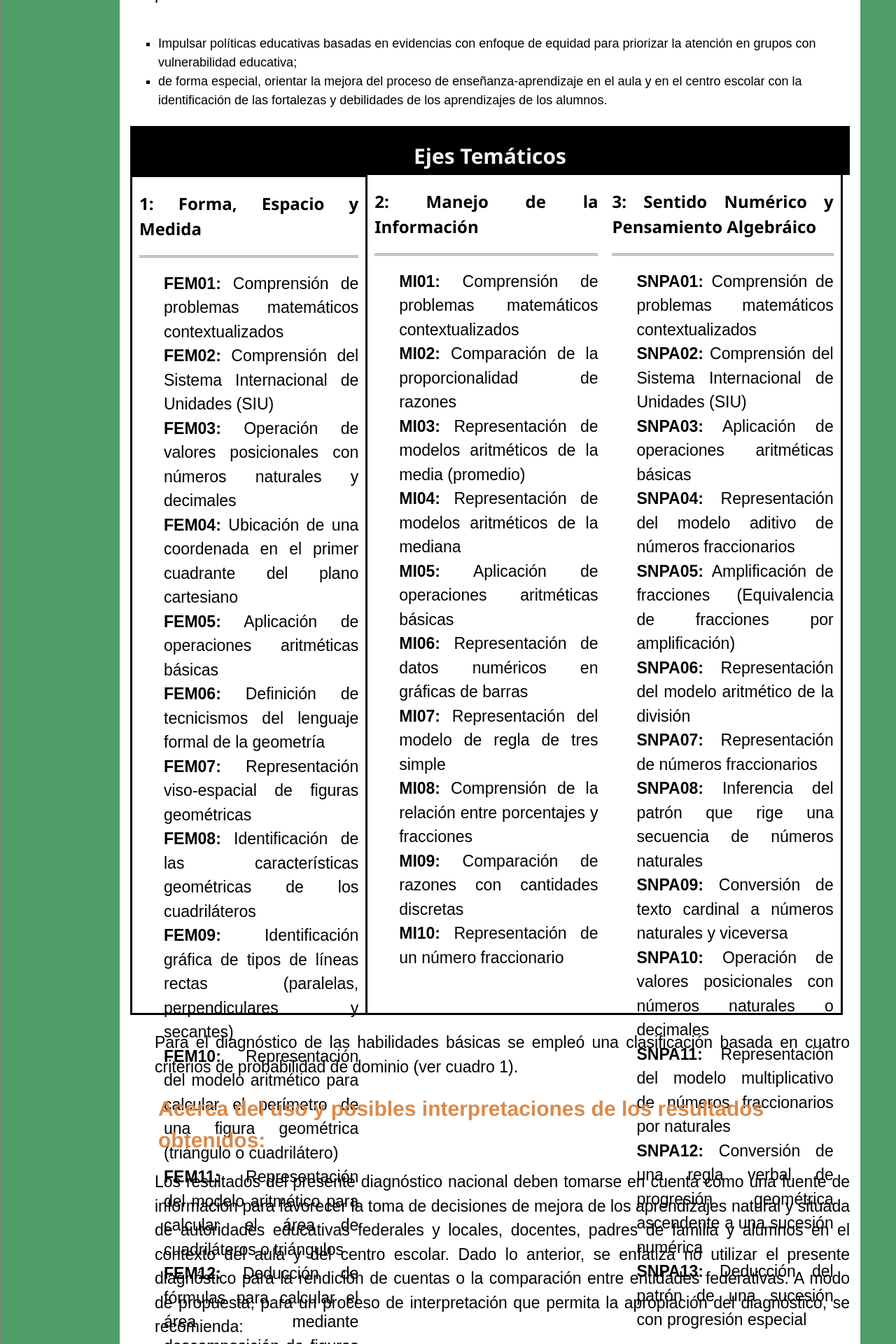
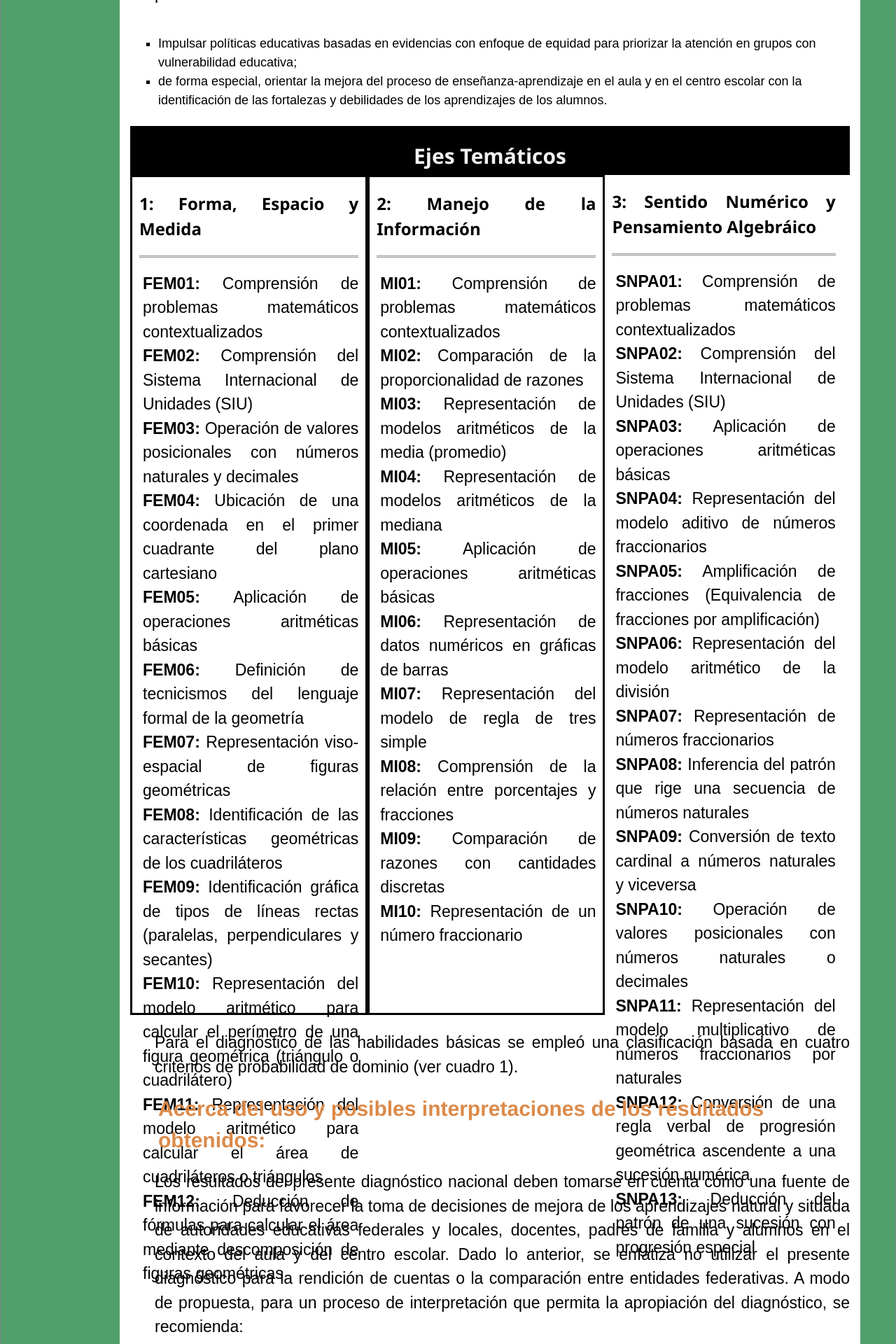
Before and after one commit to rimedie/rimedie.github.io, a Jekyll site: the page built from 1_InfogDetalles.html, in a window 1280 px wide. Shown: the part 2134-4054 px from the top of the page at 70% size. Built offline with Jekyll 4.4.1, drawn with Linux system fonts in a browser that asks for light colours.

Commit message:
Update 1_InfogDetalles.html

```diff
--- a/1_InfogDetalles.html
+++ b/1_InfogDetalles.html
@@ -40,49 +40,49 @@
 <div class="column left" style="text-align: justify; background: white;  height:1200px; border: 3px solid black;">
     <h3><b>1: Forma, Espacio y Medida</b></h3>
 	   <hr class="style2">
-	    <p><b>FEM01:</b> Comprensión de problemas matemáticos contextualizados </p>
-	    <p><b>FEM02:</b> Comprensión del Sistema Internacional de Unidades (SIU) </p>
-	    <p><b>FEM03:</b> Operación de valores posicionales con números naturales y decimales </p>
-	    <p><b>FEM04:</b> Ubicación de una coordenada en el primer cuadrante del plano cartesiano</p>
-	    <p><b>FEM05:</b> Aplicación de operaciones aritméticas básicas</p>
-	    <p><b>FEM06:</b> Definición de tecnicismos del lenguaje formal de la geometría </p>
-	    <p><b>FEM07:</b> Representación viso-espacial de figuras geométricas </p>
-	    <p><b>FEM08:</b> Identificación de las características geométricas de los cuadriláteros</p>
-	    <p><b>FEM09:</b> Identificación gráfica de tipos de líneas rectas (paralelas, perpendiculares y secantes)</p>
-	    <p><b>FEM10:</b> Representación del modelo aritmético para calcular el perímetro de una figura geométrica (triángulo o cuadrilátero)</p>
-	    <p><b>FEM11:</b> Representación del modelo aritmético para calcular el área de cuadriláteros o triángulos </p>
-	    <p><b>FEM12:</b> Deducción de fórmulas para calcular el área mediante descomposición de figuras geométricas</p>
+	    <p style="margin-left: 5px;"><b>FEM01:</b> Comprensión de problemas matemáticos contextualizados </p>
+	    <p style="margin-left: 5px;"><b>FEM02:</b> Comprensión del Sistema Internacional de Unidades (SIU) </p>
+	    <p style="margin-left: 5px;"><b>FEM03:</b> Operación de valores posicionales con números naturales y decimales </p>
+	    <p style="margin-left: 5px;"><b>FEM04:</b> Ubicación de una coordenada en el primer cuadrante del plano cartesiano</p>
+	    <p style="margin-left: 5px;"><b>FEM05:</b> Aplicación de operaciones aritméticas básicas</p>
+	    <p style="margin-left: 5px;"><b>FEM06:</b> Definición de tecnicismos del lenguaje formal de la geometría </p>
+	    <p style="margin-left: 5px;"><b>FEM07:</b> Representación viso-espacial de figuras geométricas </p>
+	    <p style="margin-left: 5px;"><b>FEM08:</b> Identificación de las características geométricas de los cuadriláteros</p>
+	    <p style="margin-left: 5px;"><b>FEM09:</b> Identificación gráfica de tipos de líneas rectas (paralelas, perpendiculares y secantes)</p>
+	    <p style="margin-left: 5px;"><b>FEM10:</b> Representación del modelo aritmético para calcular el perímetro de una figura geométrica (triángulo o cuadrilátero)</p>
+	    <p style="margin-left: 5px;"><b>FEM11:</b> Representación del modelo aritmético para calcular el área de cuadriláteros o triángulos </p>
+	    <p style="margin-left: 5px;"><b>FEM12:</b> Deducción de fórmulas para calcular el área mediante descomposición de figuras geométricas</p>
 </div>
-  <div class="column left" style="text-align: justify; background: white;  height:1200px; border-bottom: 3px solid black;">
+  <div class="column left" style="text-align: justify; background: white;  height:1200px; border: 3px solid black;">
     <h3><b>2: Manejo de la Información</b></h3>
 	   <hr class="style2">
-	    <p><b>MI01:</b> Comprensión de problemas matemáticos contextualizados</p>
-	    <p><b>MI02:</b> Comparación de la proporcionalidad de razones</p>
-	    <p><b>MI03:</b> Representación de modelos aritméticos de la media (promedio) </p>
-	    <p><b>MI04:</b> Representación de modelos aritméticos de la mediana </p>
-	    <p><b>MI05:</b> Aplicación de operaciones aritméticas básicas</p>
-	    <p><b>MI06:</b> Representación de datos numéricos en gráficas de barras </p>
-	    <p><b>MI07:</b> Representación del modelo de regla de tres simple </p>
-	    <p><b>MI08:</b> Comprensión de la relación entre porcentajes y fracciones </p>
-	    <p><b>MI09:</b> Comparación de razones con cantidades discretas </p>
-	    <p><b>MI10:</b> Representación de un número fraccionario</p>
+	    <p style="margin-left: 5px;"><b>MI01:</b> Comprensión de problemas matemáticos contextualizados</p>
+	    <p style="margin-left: 5px;"><b>MI02:</b> Comparación de la proporcionalidad de razones</p>
+	    <p style="margin-left: 5px;"><b>MI03:</b> Representación de modelos aritméticos de la media (promedio) </p>
+	    <p style="margin-left: 5px;"><b>MI04:</b> Representación de modelos aritméticos de la mediana </p>
+	    <p style="margin-left: 5px;"><b>MI05:</b> Aplicación de operaciones aritméticas básicas</p>
+	    <p style="margin-left: 5px;"><b>MI06:</b> Representación de datos numéricos en gráficas de barras </p>
+	    <p style="margin-left: 5px;"><b>MI07:</b> Representación del modelo de regla de tres simple </p>
+	    <p style="margin-left: 5px;"><b>MI08:</b> Comprensión de la relación entre porcentajes y fracciones </p>
+	    <p style="margin-left: 5px;"><b>MI09:</b> Comparación de razones con cantidades discretas </p>
+	    <p style="margin-left: 5px;"><b>MI10:</b> Representación de un número fraccionario</p>
 </div>
-  <div class="column right" style="text-align: justify; background: white;  height:1200px;  border-right: 3px solid black; border-bottom: 3px solid black;">
+  <div class="column right" style="text-align: justify; background: white;  height:1200px;  bordert: 3px solid black;">
 	<h3><b>3: Sentido Numérico y Pensamiento Algebráico</b></h3>
 	  <hr class="style2">
-	    <p><b>SNPA01:</b> Comprensión de problemas matemáticos contextualizados </p>
-	    <p><b>SNPA02:</b> Comprensión del Sistema Internacional de Unidades (SIU) </p>
-	    <p><b>SNPA03:</b> Aplicación de operaciones aritméticas básicas </p>
-	    <p><b>SNPA04:</b> Representación del modelo aditivo de números fraccionarios</p>
-	    <p><b>SNPA05:</b> Amplificación de fracciones (Equivalencia de fracciones por amplificación)</p>
-	    <p><b>SNPA06:</b> Representación del modelo aritmético de la división </p>
-	    <p><b>SNPA07:</b> Representación de números fraccionarios</p>
-	    <p><b>SNPA08:</b> Inferencia del patrón que rige una secuencia de números naturales </p>
-	    <p><b>SNPA09:</b> Conversión de texto cardinal a números naturales y viceversa</p>
-	    <p><b>SNPA10:</b> Operación de valores posicionales con números naturales o decimales </p>
-	    <p><b>SNPA11:</b> Representación del modelo multiplicativo de números fraccionarios por naturales</p>
-	    <p><b>SNPA12:</b> Conversión de una regla verbal de progresión geométrica ascendente a una sucesión numérica</p>
-	    <p><b>SNPA13:</b> Deducción del patrón de una sucesión con progresión especial</p>
+	    <p style="margin-left: 5px;"><b>SNPA01:</b> Comprensión de problemas matemáticos contextualizados </p>
+	    <p style="margin-left: 5px;"><b>SNPA02:</b> Comprensión del Sistema Internacional de Unidades (SIU) </p>
+	    <p style="margin-left: 5px;"><b>SNPA03:</b> Aplicación de operaciones aritméticas básicas </p>
+	    <p style="margin-left: 5px;"><b>SNPA04:</b> Representación del modelo aditivo de números fraccionarios</p>
+	    <p style="margin-left: 5px;"><b>SNPA05:</b> Amplificación de fracciones (Equivalencia de fracciones por amplificación)</p>
+	    <p style="margin-left: 5px;"><b>SNPA06:</b> Representación del modelo aritmético de la división </p>
+	    <p style="margin-left: 5px;"><b>SNPA07:</b> Representación de números fraccionarios</p>
+	    <p style="margin-left: 5px;"><b>SNPA08:</b> Inferencia del patrón que rige una secuencia de números naturales </p>
+	    <p style="margin-left: 5px;"><b>SNPA09:</b> Conversión de texto cardinal a números naturales y viceversa</p>
+	    <p style="margin-left: 5px;"><b>SNPA10:</b> Operación de valores posicionales con números naturales o decimales </p>
+	    <p style="margin-left: 5px;"><b>SNPA11:</b> Representación del modelo multiplicativo de números fraccionarios por naturales</p>
+	    <p style="margin-left: 5px;"><b>SNPA12:</b> Conversión de una regla verbal de progresión geométrica ascendente a una sucesión numérica</p>
+	    <p style="margin-left: 5px;"><b>SNPA13:</b> Deducción del patrón de una sucesión con progresión especial</p>
 	    </div>
 </div>
 	<br>
```
